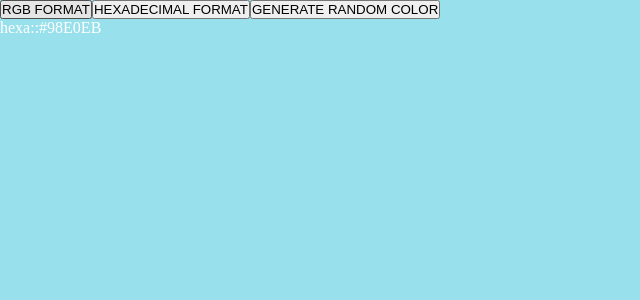
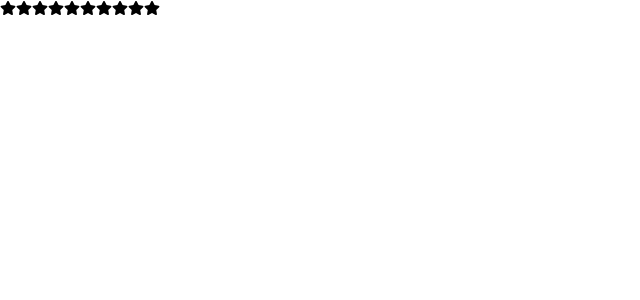
Before and after one commit to amanrawt03/25ReactProjects, a React (Vite) app: page / in a window 1280 px wide. Shown: the top 300 px of the page, without its empty margins (0-640 px from the left). Built offline with nearby package versions, Linux system fonts and the light colour scheme.

Commit message:
3. 10 Star Rating

```diff
--- a/package.json
+++ b/package.json
@@ -11,7 +11,8 @@
   },
   "dependencies": {
     "react": "^18.3.1",
-    "react-dom": "^18.3.1"
+    "react-dom": "^18.3.1",
+    "react-icons": "^5.3.0"
   },
   "devDependencies": {
     "@eslint/js": "^9.9.0",
--- a/src/App.css
+++ b/src/App.css
@@ -1,3 +1,9 @@
 *{
   padding: 0;margin: 0;
 }
+.active{
+  color: gold;
+}
+.inactive{
+  color: black;
+}
--- a/src/App.jsx
+++ b/src/App.jsx
@@ -1,12 +1,14 @@
 import './App.css'
 import Accordian from './components/accordian/Accordian'
 import RandColorGenerate from './components/Random Color Generator/RandColorGenerate'
+import StarRating from './components/Rating/StarRating'
 function App() {
 
   return (
     <>
     {/* <Accordian/> */}
-    <RandColorGenerate/>
+    {/* <RandColorGenerate/> */}
+    <StarRating/>
     </>
   )
 }
--- /dev/null
+++ b/src/components/Rating/StarRating.jsx
@@ -0,0 +1,35 @@
+import React, { useState } from "react";
+import { FaStar } from "react-icons/fa";
+
+const StarRating = () => {
+  const [rating, setRating] = useState(null);
+  const [hover, setHover] = useState(null);
+  function handleOnClick(index) {
+    setRating(index);
+  }
+  function handleOnMove(index) {
+    setHover(index);
+  }
+  function handleOnLeave(){
+    setHover(rating)
+  }
+
+  return (
+    <div>
+      {[...Array(10)].map((_, i) => {
+        const index = i + 1;
+        return (
+          <FaStar
+            key={index}
+            className= {index <= (rating || hover) ? 'active' : 'inactive'}
+            onClick={() => handleOnClick(index)}
+            onMouseMove={() => handleOnMove(index)}
+            onMouseLeave={handleOnLeave}
+          />
+        );
+      })}
+    </div>
+  );
+};
+
+export default StarRating;
```
Also changed, not shown: 1 other file (tests, documents, lock files or other folders).
